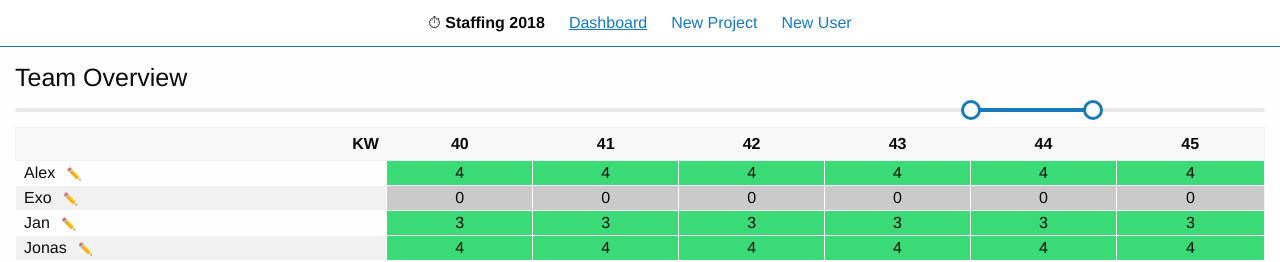
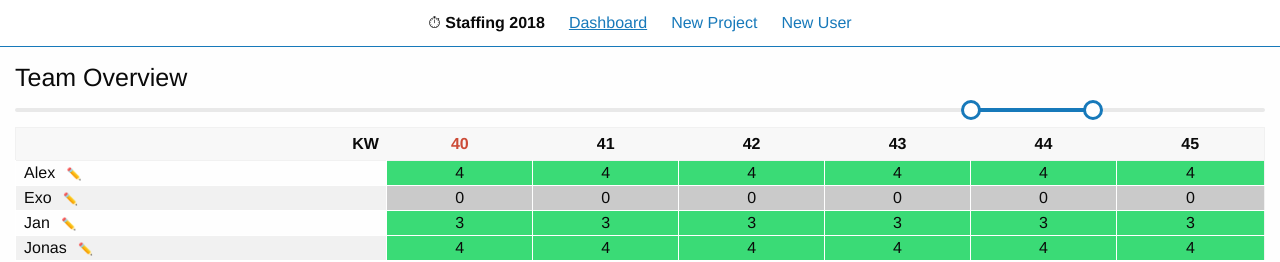
Before and after one commit to hummelch/staffing, a React (Create React App) app: page /#/ in a window 1280 px wide. Shown: the top 262 px of the page. Built offline with nearby package versions, Linux system fonts and the light colour scheme; data requests are answered from the project's data file.

Commit message:
set active class for current week

```diff
--- a/src/components/workload/WorkloadTable.jsx
+++ b/src/components/workload/WorkloadTable.jsx
@@ -3,6 +3,7 @@ import PropTypes from 'prop-types';
 
 import WorkloadRow from './WorkloadRow';
 import './workload.css';
+import {getWeekNumber} from "../../staffing/dateHelper";
 
 class WorkloadTable extends Component {
 
@@ -30,8 +31,10 @@ class WorkloadTable extends Component {
 
   render() {
     const thead = [<th key={0}>KW</th>];
+    const currentWeek = getWeekNumber();
+
     for (let x = this.props.from; x <= this.props.to; x++) {
-      thead.push(<th key={x}>{x}</th>);
+      thead.push(<th key={x} class={x === currentWeek ? 'workload--currentWeek' : ''}>{x}</th>);
     }
 
     return (
--- a/src/components/workload/workload.scss
+++ b/src/components/workload/workload.scss
@@ -8,6 +8,10 @@
     &:first-child {
       text-align: right;
     }
+  }
+
+  &--currentWeek {
+    color: #cc4b37;
   }
 
   &__cell {
```
